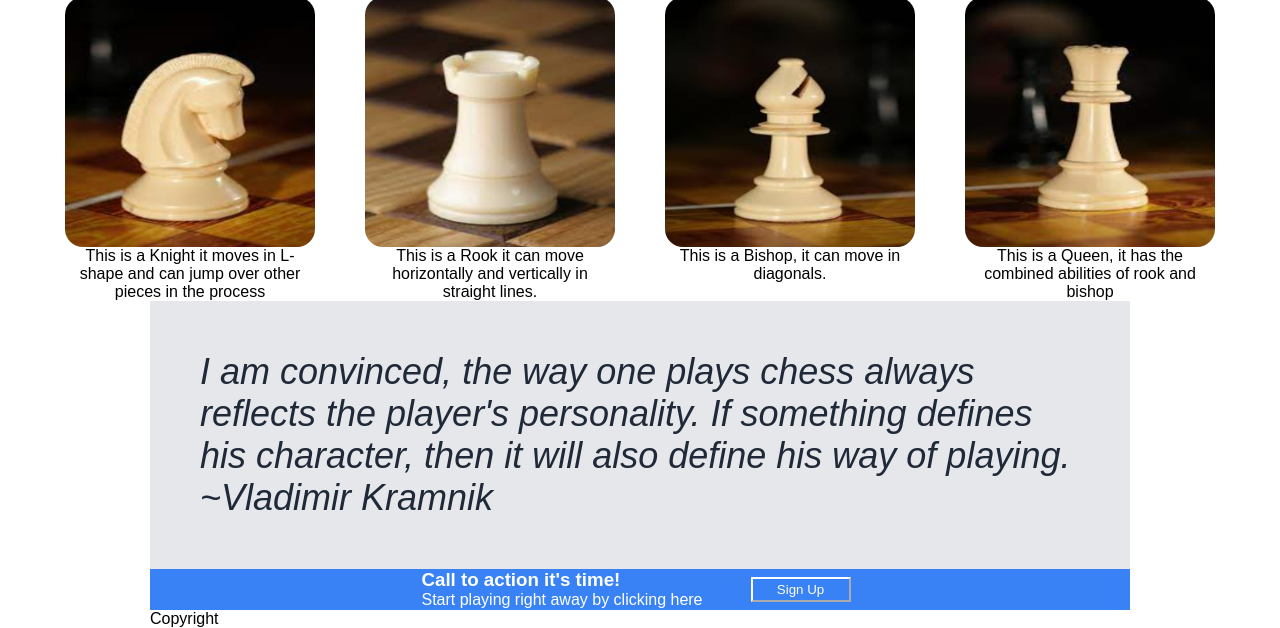
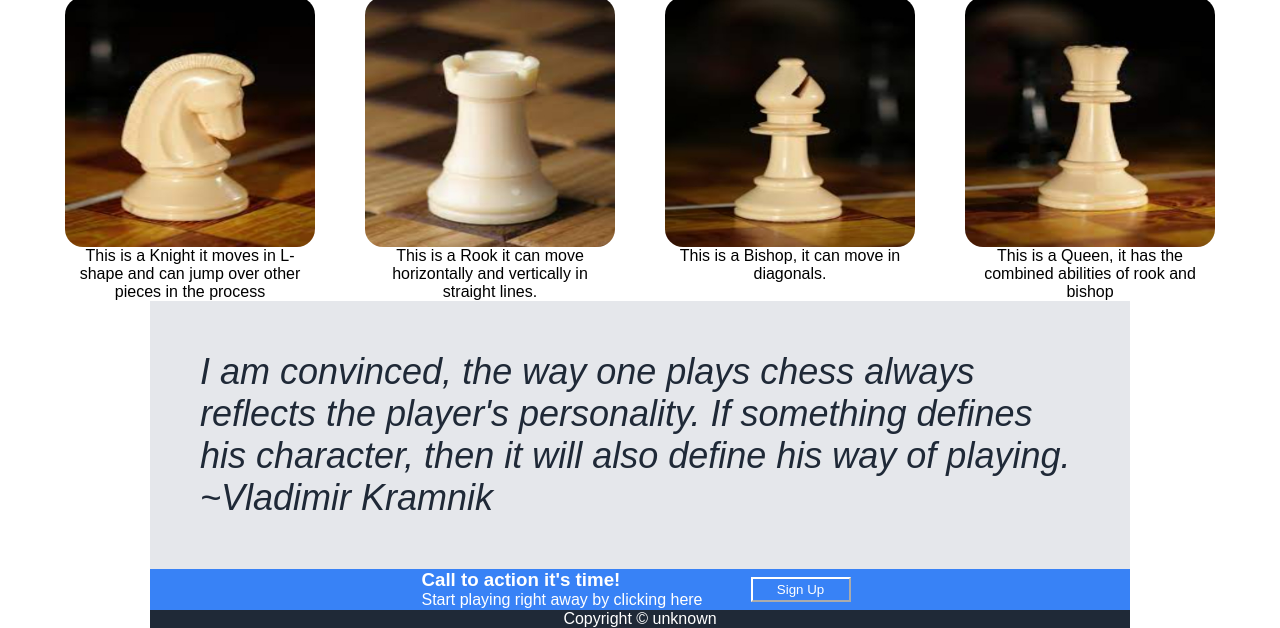
Before and after one commit to virendrasinh734/odin-landingpage, a plain HTML site: page index.html in a window 1280 px wide. Shown: the part 482-1110 px from the top of the page. Drawn offline with Linux system fonts and the light colour scheme.

Commit message:
add footer and style it

```diff
--- a/index.html
+++ b/index.html
@@ -60,7 +60,7 @@
         </div>
     </div>
     <div class="footer">
-        Copyright
+        Copyright &#169 unknown
     </div>
 </body>
 </html>
--- a/style.css
+++ b/style.css
@@ -96,3 +96,8 @@ button{
 .action button{
     border-color: white;
 }
+.footer{
+    background-color: #1f2937;
+    text-align: center;
+    color: white;
+}
```
